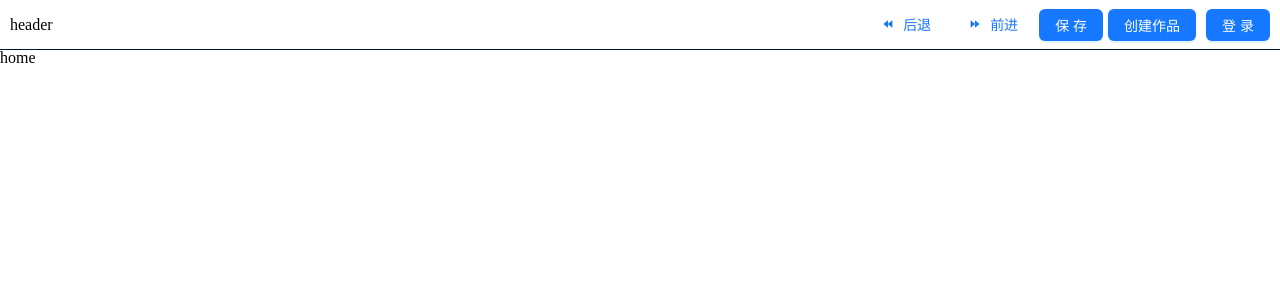
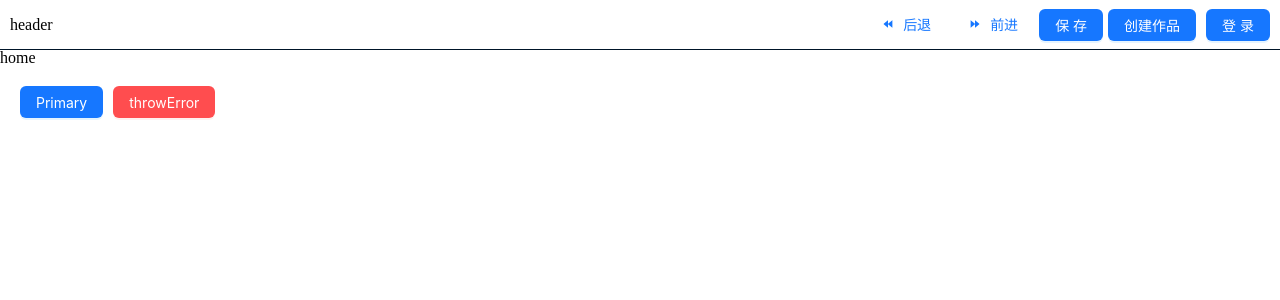
Before and after one commit to 220529/lego-front, a React (Create React App) app: page / in a window 1280 px wide. Shown: the top 300 px of the page. Built offline with nearby package versions, Linux system fonts and the light colour scheme.

Commit message:
test: add test

```diff
--- /dev/null
+++ b/src/components/test/index.tsx
@@ -0,0 +1,22 @@
+import React from "react";
+import { Button } from "antd";
+import style from "./style.module.less";
+
+export default React.memo(() => {
+  const handler = () => {
+    console.log("handler...");
+  };
+  const throwError = () => {
+    throw "this is an error!";
+  };
+  return (
+    <div className={style.test}>
+      <Button type="primary" onClick={handler}>
+        Primary
+      </Button>
+      <Button type="primary" danger onClick={throwError}>
+        throwError
+      </Button>
+    </div>
+  );
+});
--- /dev/null
+++ b/src/components/test/style.module.less
@@ -0,0 +1,10 @@
+.test {
+  padding: 20px;
+  display: flex;
+  flex-direction: row;
+  button {
+    &:not(:first-child) {
+      margin-left: 10px;
+    }
+  }
+}
--- a/src/pages/Home.tsx
+++ b/src/pages/Home.tsx
@@ -1,14 +1,13 @@
-import React, {useEffect} from "react";
+import React from "react";
 import Header from "@/components/header";
+import Test from "@/components/test";
 
 const App: React.FC = () => {
-  useEffect(() => {
-    console.log("useEffect....0824");
-  }, [])
   return (
     <div className="App">
       <Header />
       <span>home</span>
+      <Test />
     </div>
   );
 };
--- a/src/types/settings.ts
+++ b/src/types/settings.ts
@@ -84,7 +84,8 @@ const colorConvert = (e: Color) => {
   if (typeof e === "string") {
     return e;
   } else {
-    return e.toHexString();
+    return e;
+    // return e.toHexString();
   }
 };
 
```
